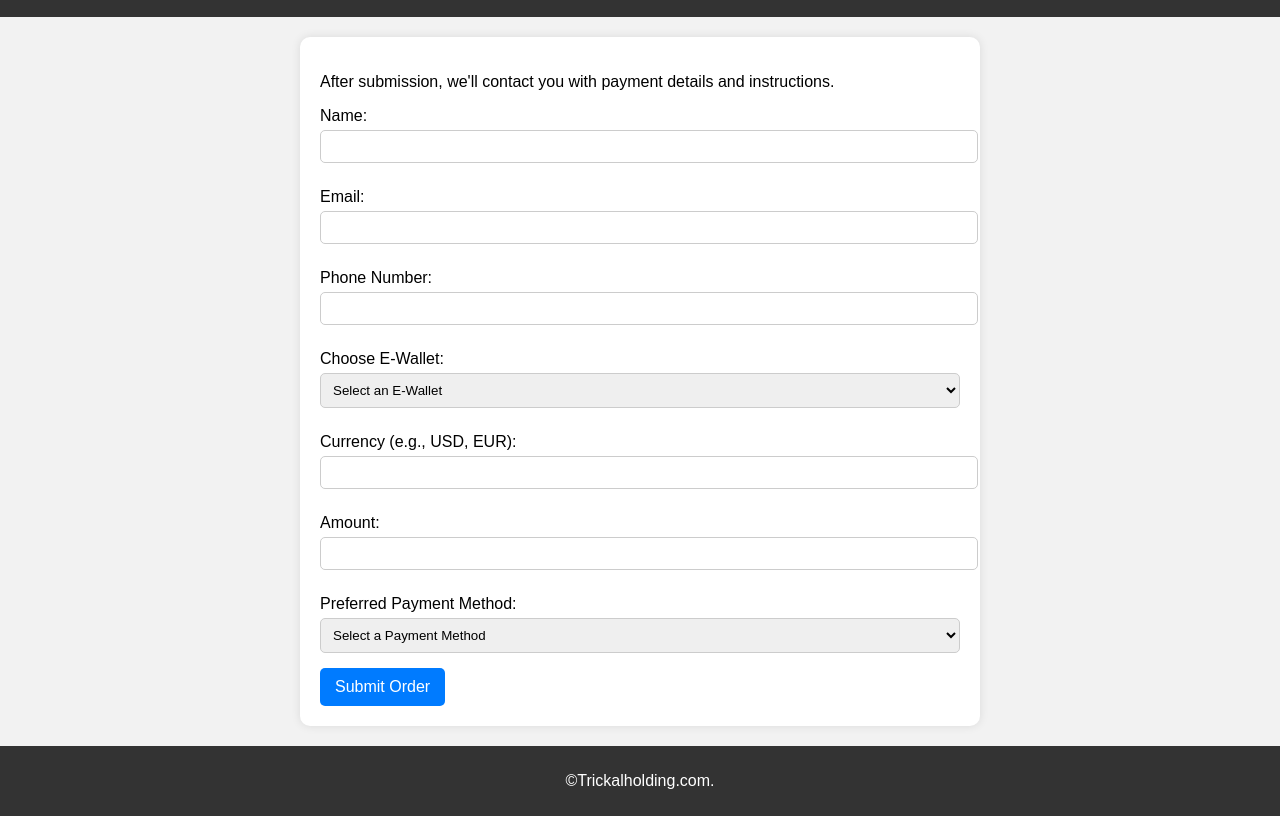
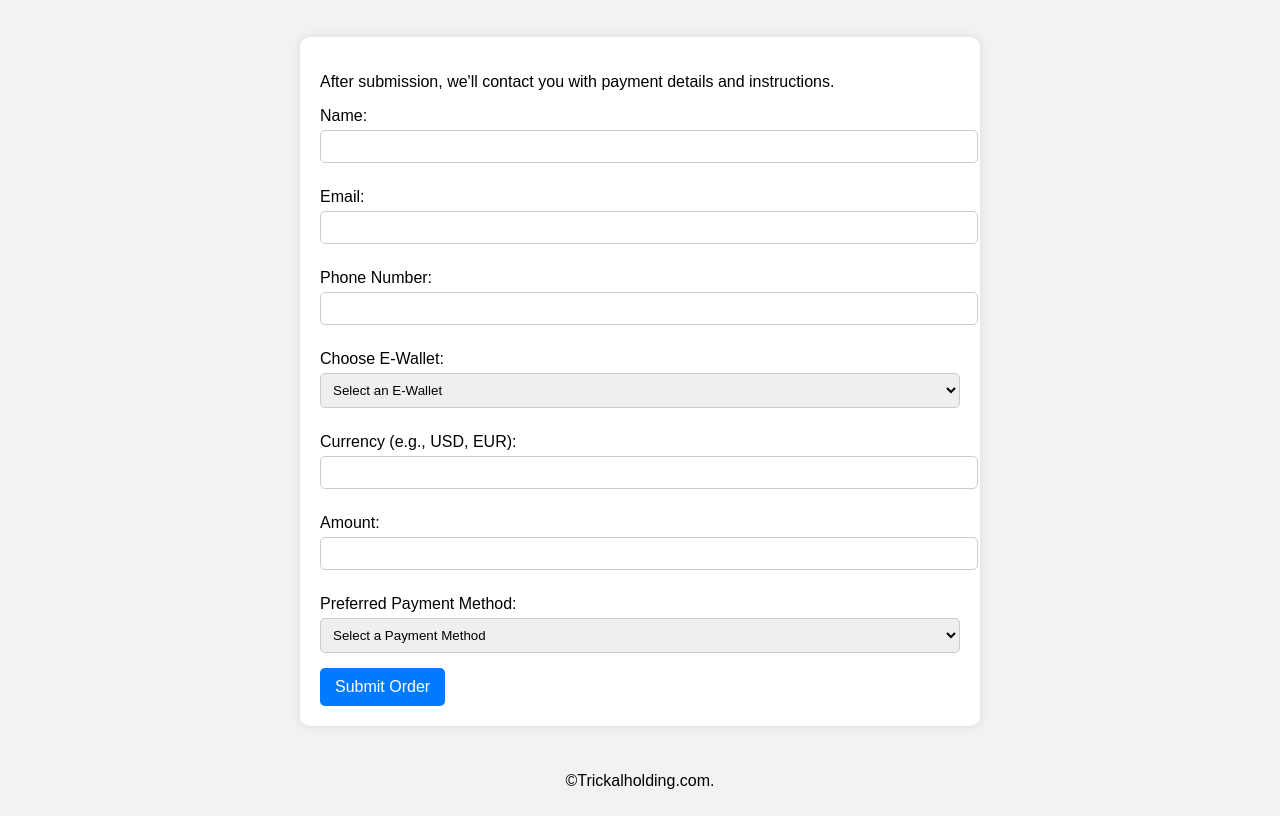
Before and after one commit to pmalinda/ewallet, a plain HTML site: page index.html in a window 1280 px wide. Shown: the part 83-899 px from the top of the page. Drawn offline with nearby package versions, Linux system fonts and the light colour scheme.

Commit message:
Update style.css

```diff
--- a/style.css
+++ b/style.css
@@ -7,8 +7,8 @@ body {
 }
 
 header, footer {
-    background-color: #333;
-    color: #fff;
+    background-color: sky blue;
+    color: sky blue;
     text-align: center;
     padding: 10px 0;
 }
```
